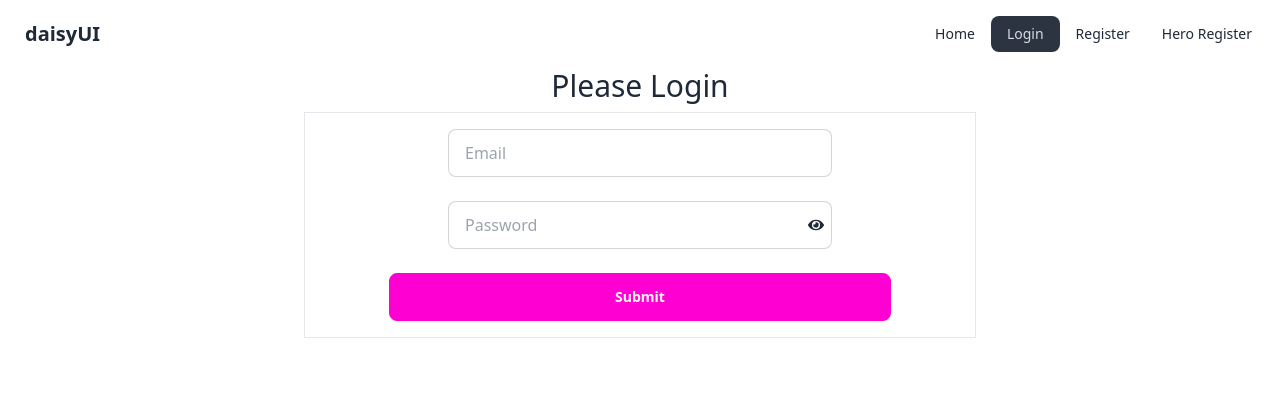
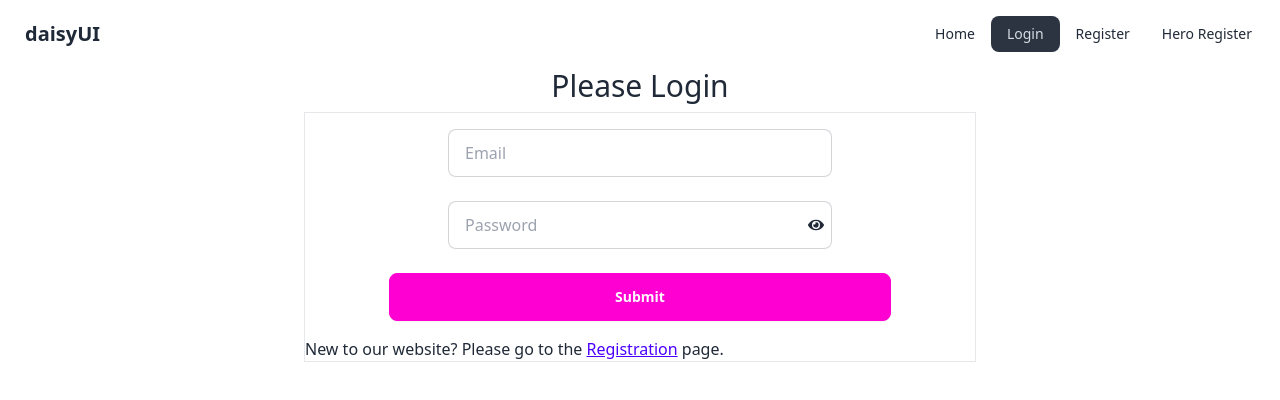
Before and after one commit to mohasin-hossain/firebase-email-pass-auth-react, a React (Vite) app: page /login in a window 1280 px wide. Shown: the top 400 px of the page. Built offline with nearby package versions, Linux system fonts and the light colour scheme.

Commit message:
Toggle between login and registration page

```diff
--- a/src/components/Login/Login.jsx
+++ b/src/components/Login/Login.jsx
@@ -2,6 +2,7 @@ import { signInWithEmailAndPassword } from "firebase/auth";
 import auth from "../../firebase/firebase.config";
 import { useState } from "react";
 import { FaEye, FaEyeSlash } from "react-icons/fa";
+import { Link } from "react-router-dom";
 
 const Login = () => {
   const [error, setError] = useState("");
@@ -60,7 +61,10 @@ const Login = () => {
               name="password"
               id=""
             />
-            <span className="absolute right-2" onClick={() => setShowPass(!showPass)}>
+            <span
+              className="absolute right-2"
+              onClick={() => setShowPass(!showPass)}
+            >
               {showPass ? <FaEyeSlash /> : <FaEye />}
             </span>
           </div>
@@ -72,6 +76,10 @@ const Login = () => {
             value="Submit"
           />
         </form>
+        <p>
+          New to our website? Please go to the {" "}
+          <Link className="link link-primary" to="/register">Registration</Link> page.
+        </p>
         {error && <p className="text-red-700">{error}</p>}
         {success && <p className="text-green-700">{success}</p>}
       </div>
--- a/src/components/Register/Register.jsx
+++ b/src/components/Register/Register.jsx
@@ -2,6 +2,7 @@ import { createUserWithEmailAndPassword } from "firebase/auth";
 import auth from "../../firebase/firebase.config";
 import { useState } from "react";
 import { FaEye, FaEyeSlash } from "react-icons/fa";
+import { Link } from "react-router-dom";
 
 const Register = () => {
   const [error, setError] = useState("");
@@ -100,6 +101,10 @@ const Register = () => {
             value="Submit"
           />
         </form>
+        <p>
+          Old User? Please go to the {" "}
+          <Link className="link link-primary" to="/login">Login</Link> page.
+        </p>
         {error && <p className="text-red-700">{error}</p>}
         {success && <p className="text-green-700">{success}</p>}
       </div>
```
